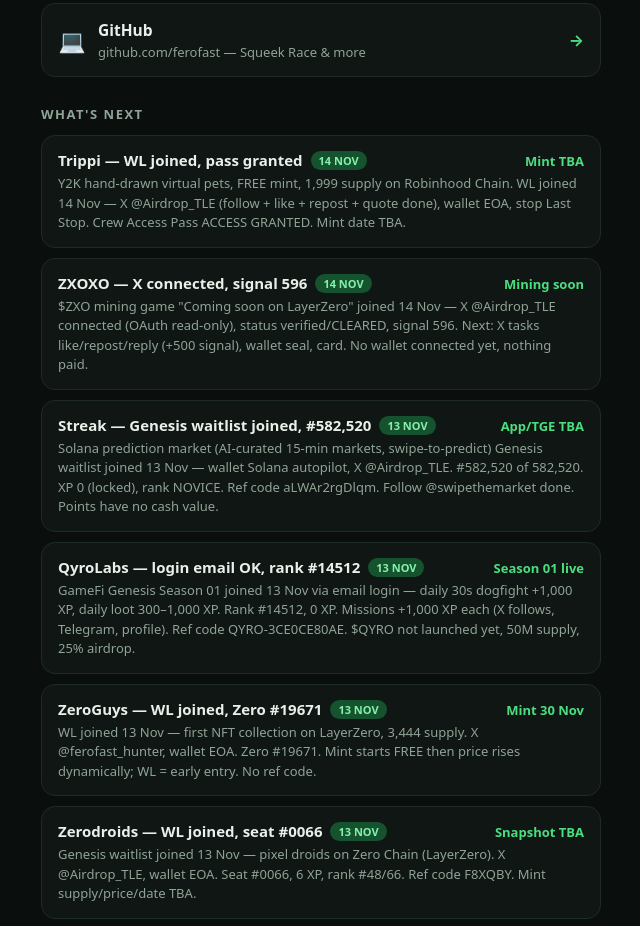
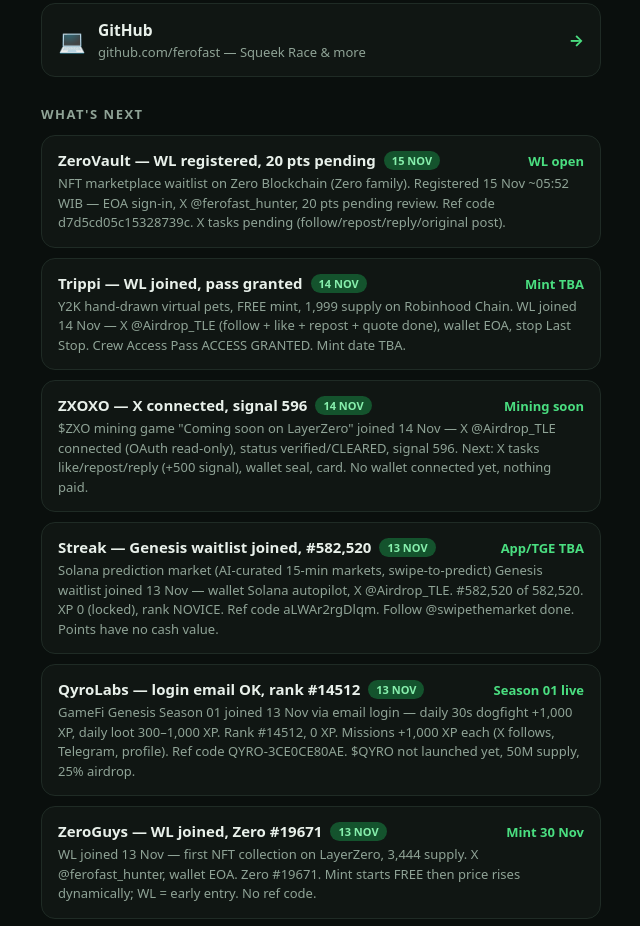
Before and after one commit to ferofast/squeek-race, a plain HTML site: page hub/index.html in a window 1280 px wide. Shown: the part 935-1861 px from the top of the page, without its empty margins (319-959 px from the left). Drawn offline with Linux system fonts and the light colour scheme.

Commit message:
Hub refresh: ZeroVault WL registered, 20 pts pending

```diff
--- a/hub/index.html
+++ b/hub/index.html
@@ -78,6 +78,10 @@
 
   <h2>What's next</h2>
   <!-- DROPS: maintained by the daily hub updater. Dates in WIB. -->
+  <div class="drop">
+    <div class="row"><span class="t">ZeroVault — WL registered, 20 pts pending<span class="pill soon">15 NOV</span></span><span class="when">WL open</span></div>
+    <div class="d">NFT marketplace waitlist on Zero Blockchain (Zero family). Registered 15 Nov ~05:52 WIB — EOA sign-in, X @ferofast_hunter, 20 pts pending review. Ref code d7d5cd05c15328739c. X tasks pending (follow/repost/reply/original post).</div>
+  </div>
   <div class="drop">
     <div class="row"><span class="t">Trippi — WL joined, pass granted<span class="pill soon">14 NOV</span></span><span class="when">Mint TBA</span></div>
     <div class="d">Y2K hand-drawn virtual pets, FREE mint, 1,999 supply on Robinhood Chain. WL joined 14 Nov — X @Airdrop_TLE (follow + like + repost + quote done), wallet EOA, stop Last Stop. Crew Access Pass ACCESS GRANTED. Mint date TBA.</div>
```
